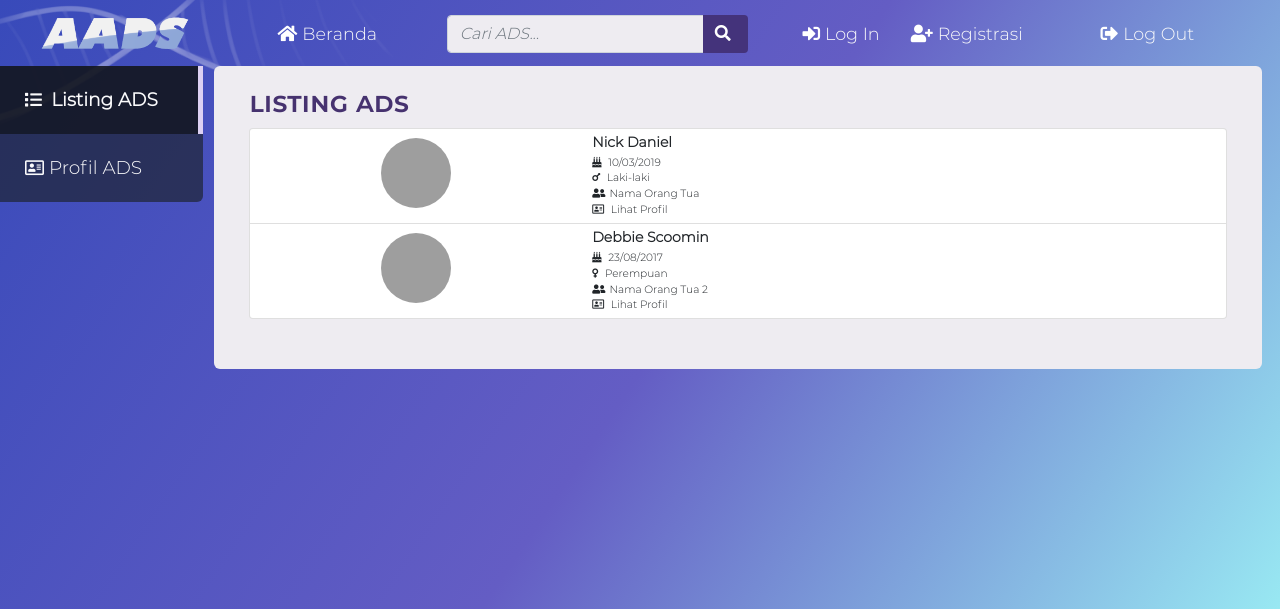
After one commit to FeisalAR/Aplikasi-AADS, a PHP site: page /listing_ads.html in a window 1280 px wide. The commit adds this page. Shown: the top 609 px of the page. Run offline with PHP 8.4, Linux system fonts and the light colour scheme; grey boxes are pictures that could not be loaded.

Commit message:
adds listing ads page

```diff
--- a/css/style.css
+++ b/css/style.css
@@ -321,61 +321,99 @@ main {
   }
 }
 
-.card {
+.artikelcard {
   font-size: 0.9em;
   border-bottom: none;
 }
 
-.card .card-body {
+.artikelcard .card-body {
   padding-bottom: 20px;
 }
 
-.card .btn {
+.artikelcard .btn {
   background-color: #44337b;
   font-size: 0.9em;
 }
 
 @media only screen and (max-width: 700px) {
-  .card .btn {
+  .artikelcard .btn {
     font-size: 0.8em;
   }
 }
 
 @media only screen and (max-width: 649px) {
-  .card .btn {
+  .artikelcard .btn {
     font-size: 0.7em;
   }
 }
 
 @media only screen and (max-width: 576px) {
-  .card .btn {
+  .artikelcard .btn {
     font-size: 1em;
   }
 }
 
-.card img {
-  width: 100%;
+.artikelcard img {
   height: 10vw;
   -o-object-fit: cover;
      object-fit: cover;
 }
 
 @media only screen and (max-width: 950px) {
-  .card img {
+  .artikelcard img {
     height: 10vw;
   }
 }
 
 @media only screen and (max-width: 768px) {
-  .card img {
+  .artikelcard img {
     height: 8vw;
   }
 }
 
 @media only screen and (max-width: 600px) {
-  .card img {
+  .artikelcard img {
     height: 40vw;
   }
+}
+
+#listingcards .card {
+  background-color: rgba(255, 255, 255, 0);
+  border: none;
+}
+
+#listingcards .list-group-item {
+  padding: 5px 20px;
+}
+
+#listingcards .list-group-item:hover {
+  background: #f1f1f1;
+}
+
+#listingcards .user-img img {
+  height: 70px;
+  width: 70px;
+}
+
+#listingcards .card-header h4 {
+  display: inline-block;
+  padding: 12px 15px 8px 15px;
+}
+
+#listingcards .card-header ul {
+  list-style: none;
+}
+
+#listingcards .search-div {
+  display: none;
+}
+
+#listingcards .user-detail {
+  font-size: 0.6em;
+}
+
+#listingcards h5 {
+  font-size: 0.8em;
 }
 
 .arsiptitle {
@@ -440,4 +478,8 @@ input[type=number]::-webkit-outer-spin-button {
   margin: 20px;
   margin-left: 0;
 }
+
+.suggestdaftar a {
+  color: #705aba;
+}
 /*# sourceMappingURL=style.css.map */
--- a/css/style.scss
+++ b/css/style.scss
@@ -246,12 +246,10 @@ body{
     }
 
     @media only screen and (max-width: 768px) {
-    //white-space: nowrap;
     font-size: 1em;
     }
 
     @media only screen and (max-width: 640px) {
-    //white-space: nowrap;
     display: block;
     }
 
@@ -288,7 +286,7 @@ body{
 main{
     background-color: $formColour;
     padding: 50px;
-    padding-top: 20px;;
+    padding-top: 20px;
     margin-right: 3%;
     margin-left: 1%;
     border-radius: 6px;
@@ -298,7 +296,7 @@ main{
         }
 }
 
-.card{
+.artikelcard{
     font-size: 0.9em;
     border-bottom: none;
     .card-body{
@@ -320,7 +318,6 @@ main{
     }
 
     img{
-        width: 100%;
         height: 10vw;
         object-fit: cover;
         @media only screen and (max-width: 950px) {
@@ -335,6 +332,41 @@ main{
         }
     }
 }
+
+#listingcards{
+    .card{
+        background-color: rgba( #fff, 0);
+        border: none;
+    }
+    .list-group-item{
+        padding: 5px 20px;
+    }
+    .list-group-item:hover{
+        background: #f1f1f1;
+    }
+    .user-img img{
+        height: 70px;
+        width: 70px;
+    }
+    .card-header h4{
+        display: inline-block;
+        padding: 12px 15px 8px 15px;
+    }
+    .card-header ul{
+        list-style: none;
+    }
+    .search-div{
+        display: none;
+    }
+    .user-detail{
+        font-size: 0.6em;
+    }
+    h5{
+        font-size: 0.8em;
+    }
+}
+
+
 
 .arsiptitle{
     margin-top: 10px;
@@ -402,4 +434,8 @@ form{
 .suggestdaftar{
     margin: 20px;
     margin-left: 0;
+
+    a{
+        color: lighten($btnColour, 20%);
+    }
 }
--- a/index.html
+++ b/index.html
@@ -171,7 +171,7 @@
 
                     <!-- Artikel Card -->
                     <div class="row card-group">
-                        <div class="c1 card">
+                        <div class="artikelcard card">
                             <img class="card-img-top" src="images/Edinburgh.jpg" alt="Card image" style="width:100%">
                             <div class="card-body">
                                 <h2 class="card-title">Artikel Satu</h2>
@@ -182,7 +182,7 @@
                             </div>
                         </div>
 
-                        <div class="c2 card">
+                        <div class="artikelcard card">
                             <img class="card-img-top" src="images/Edinburgh2.jpg" alt="Card image" style="width:100%">
                             <div class="card-body">
                                 <h2 class="card-title">Artikel Dua</h2>
@@ -193,7 +193,7 @@
                             </div>
                         </div>
 
-                        <div class="c3 card">
+                        <div class="artikelcard card">
                             <img class="card-img-top" src="images/Edinburgh3.jpg" alt="Card image" style="width:100%">
                             <div class="card-body">
                                 <h2 class="card-title">Artikel Tiga</h2>
--- /dev/null
+++ b/listing_ads.html
@@ -0,0 +1,287 @@
+<!DOCTYPE html>
+<html lang="en">
+
+<head>
+    <script src="js/jquery-3.4.1.js"></script>
+    <script src="js/bootstrap.js"></script>
+    <script src="js/popper.js"></script>
+    <link rel="stylesheet" type="text/css" href='css/bootstrap.css' />
+    <link rel="stylesheet" type="text/css" href='css/style.css' />
+    <link rel="stylesheet" href='css/all.css' />
+
+    <link rel="icon" href="favicon.ico" type="image/x-icon" />
+
+    <meta charset="UTF-8">
+    <meta name="viewport" content="width=device-width, initial-scale=1.0">
+    <title>Listing ADS - Aplikasi AADS</title>
+</head>
+
+<body>
+
+    <img class="dnapic" src="images/dnabg.png" alt="dnapic">
+    <div class="container-fluid">
+        <!-- Horizontal Navbar -->
+        <div class="nav-wrapper">
+            <nav class="navbar navbar-expand-md navbar-toggleable-md hnavbar">
+                <div class="row buttonlogo">
+                    <div class="col togglebutton">
+                        <button class="navbar-toggler navbar-toggler-right" type="button" data-toggle="collapse"
+                            data-target="#HnavbarToggler">
+                            <span class="navbar-toggler-icon"><i class="fa fa-bars"></i></span>
+                        </button>
+                    </div>
+                    <div class="col-6">
+                        <!-- Brand -->
+                        <a class="navbar-brand navbar-nav navbar-collapse" href="#">
+                            <img src="images/logo.png" alt="Logo">
+                        </a>
+                    </div>
+
+
+                </div>
+
+
+                <div class="collapse navbar-collapse" id="HnavbarToggler">
+                    <!-- Links -->
+                    <ul class="userHmenu navbar-nav d-none">
+                        <li class="nav-item">
+                            <a class="nav-link" href="index.html"><i class="icon fas fa-home"></i>Beranda</a>
+                        </li>
+                        <li class="nav-item">
+                            <a class="nav-link hactive" href="#"><i class="icon fas fa-child"></i>Kelola ADS</a>
+                        </li>
+                        <li class="nav-item">
+                            <a class="nav-link hactive" href="#"><i class="icon fas fa-tasks"></i>Kelola Program</a>
+                        </li>
+                    </ul>
+
+                    <ul class="guestHmenu navbar-nav navbar-collapse">
+                        <li class="nav-item">
+                            <a class="nav-link" href="index.html"><i class="icon fas fa-home"></i>Beranda</a>
+                        </li>
+                    </ul>
+
+                    <!-- Search form -->
+                    <form class="form-inline ml-auto navbar-nav navbar-collapse">
+                        <div class="input-group md-form form-sm form-2 pl-0">
+                            <input class="form-control my-0 py-1 red-border" type="text" placeholder="Cari ADS..."
+                                aria-label="Search">
+                            <div class="input-group-append">
+                                <button class="btn btn-success" type="submit"><i class="fas fa-search text-grey"
+                                        aria-hidden="true"></i></button>
+                            </div>
+                        </div>
+                    </form>
+
+                    <ul class="userlogin navbar-nav navbar-collapse">
+                        <li class="nav-item">
+                            <a class="nav-link" href="#"><i class="icon fas fa-sign-in-alt"></i>Log In</a>
+                        </li>
+                        <li class="nav-item">
+                            <a class="nav-link" href="registrasi.html"><i
+                                    class="icon fas fa-user-plus"></i>Registrasi</a>
+                        </li>
+                    </ul>
+                    <ul class="userlogout navbar-nav navbar-collapse">
+                        <li class="nav-item">
+                            <a class="nav-link" href="#"><i class="icon fas fa-sign-out-alt"></i>Log Out</a>
+                        </li>
+                    </ul>
+
+
+                </div>
+
+
+            </nav>
+        </div>
+    </div>
+    <!-- End of Horizontal Navbar -->
+
+    <div class="vnavcontent row">
+        <div class="col-2">
+            <!-- Vertical navbar -->
+            <div class="vertical-nav-wrapper">
+                <nav class="navbar">
+                    <ul class="userVmenu navbar-nav d-none">
+                        <li class="nav-item">
+                            <a href="#" class="nav-link vactive">
+                                <i class="icon fas fa-list"></i><span class="vmenutext">Listing ADS</span>
+                            </a>
+                        </li>
+                        <li class="nav-item">
+                            <a href="#" class="nav-link">
+                                <i class="icon fas fa-plus"></i><span class="vmenutext">Tambah ADS</span>
+                            </a>
+                        </li>
+                        <li class="nav-item">
+                            <a href="#" class="nav-link">
+                                <i class="icon fas fa-user-edit"></i><span class="vmenutext">Edit ADS</span>
+                            </a>
+                        </li>
+                        <li class="nav-item">
+                            <a href="#" class="nav-link">
+                                <i class="icon far fa-address-card"></i><span class="vmenutext">Profil ADS</span>
+                            </a>
+                        </li>
+                        <li class="nav-item">
+                            <a href="#" class="nav-link">
+                                <i class="icon far fa-address-book"></i><span class="vmenutext">Program
+                                    Individu</span>
+                            </a>
+                        </li>
+                        <li class="nav-item">
+                            <a href="#" class="nav-link">
+                                <i class="icon far fa-calendar-check"></i><span class="vmenutext">Catatan Harian</span>
+                            </a>
+                        </li>
+                        <li class="nav-item">
+                            <a href="#" class="nav-link">
+                                <i class="icon fas fa-chart-line"></i><span class="vmenutext">Laporan Capaian</span>
+                            </a>
+                        </li>
+                    </ul>
+
+                    <ul class="guestVmenu navbar-nav">
+                        <li class="nav-item">
+                            <a href="#" class="nav-link vactive">
+                                <i class="icon fas fa-list"></i>
+                                <span class="vmenutext">Listing ADS</span>
+                            </a>
+                        <li class="nav-item">
+                            <a href="#" class="nav-link">
+                                <i class="icon far fa-address-card"></i><span class="vmenutext">Profil ADS</span>
+                            </a>
+                        </li>
+                    </ul>
+
+                    <ul class="programVmenu navbar-nav d-none">
+                        <li class="nav-item">
+                            <a href="#" class="nav-link">
+                                <i class="icon fas fa-list"></i>
+                                <span class="vmenutext">Listing Program</span>
+                            </a>
+                        <li class="nav-item">
+                            <a href="tambah_program.html" class="nav-link vactive">
+                                <i class="icon far fa-plus-square"></i><span class="vmenutext">Tambah Program</span>
+                            </a>
+                        </li>
+                        <li class="nav-item">
+                            <a href="#" class="nav-link">
+                                <i class="icon far fa-edit"></i><span class="vmenutext">Edit Program</span>
+                            </a>
+                        </li>
+                    </ul>
+                </nav>
+            </div>
+            <!-- End of vertical navbar -->
+        </div>
+
+        <!-- Main content container -->
+        <div class="col">
+            <div class="container-fluid">
+                <main>
+                    <div class="row">
+                        <!-- Form Title -->
+                        <div class="col">
+                            <h1>Listing ADS</h1>
+                        </div>
+                    </div>
+
+
+                    <!-- Form fields -->
+                    <div class="row">
+                        <div class="col">
+                            <div id="listingcards">
+                                <div class="container-fluid">
+                                    <div class="row">
+                                        <div class="col-md-12 offset-md-12 col-12">
+                                            <div class="card">
+                                                <ul class="list-group" id="user-list">
+                                                    <li class="list-group-item">
+                                                        <div class="row">
+                                                            <div class="col-md-12 col-12">
+                                                                <div class="row">
+                                                                    <div
+                                                                        class="col-md-4 col-4 user-img text-center pt-1">
+                                                                        <img src="http://nicesnippets.com/demo/cs-image2.png"
+                                                                            alt="Seth Frazier"
+                                                                            class="img-responsive img-circle rounded-circle" />
+                                                                    </div>
+                                                                    <div class="col-md-8 col-8">
+                                                                        <h5 class="font-weight-bold mb-1">Nick Daniel
+                                                                        </h5>
+                                                                        <div class="user-detail">
+                                                                            <p class="m-0"><i
+                                                                                    class="fas fa-birthday-cake mr-1"
+                                                                                    aria-hidden="true"></i> 10/03/2019
+                                                                            </p>
+                                                                            <p class="m-0"><i class="fas fa-mars mr-1"
+                                                                                    aria-hidden="true"></i>
+                                                                                Laki-laki</p>
+                                                                            <p class="m-0"><i
+                                                                                    class="fa fa-user-friends mr-1"></i>Nama
+                                                                                Orang Tua</p>
+                                                                            <p class="m-0"><i
+                                                                                    class="far fa-address-card mr-1"
+                                                                                    aria-hidden="true"></i>
+                                                                                Lihat Profil</p>
+                                                                        </div>
+                                                                    </div>
+                                                                </div>
+                                                            </div>
+                                                        </div>
+                                                    </li>
+
+
+                                                    <li class="list-group-item">
+                                                        <div class="row">
+                                                            <div class="col-md-12 col-12">
+                                                                <div class="row">
+                                                                    <div
+                                                                        class="col-md-4 col-4 user-img text-center pt-1">
+                                                                        <img src="http://nicesnippets.com/demo/cs-image6.jpg"
+                                                                            alt="Debbie Schmidt"
+                                                                            class="img-responsive img-circle rounded-circle" />
+                                                                    </div>
+                                                                    <div class="col-md-8 col-8">
+                                                                        <h5 class="font-weight-bold mb-1">Debbie Scoomin
+                                                                        </h5>
+                                                                        <div class="user-detail">
+                                                                            <p class="m-0"><i
+                                                                                    class="fas fa-birthday-cake mr-1"
+                                                                                    aria-hidden="true"></i> 23/08/2017
+                                                                            </p>
+                                                                            <p class="m-0"><i class="fas fa-venus mr-1"
+                                                                                    aria-hidden="true"></i>
+                                                                                Perempuan</p>
+                                                                            <p class="m-0"><i
+                                                                                    class="fa fa-user-friends mr-1"></i>Nama
+                                                                                Orang Tua 2</p>
+                                                                            <p class="m-0"><i
+                                                                                    class="far fa-address-card mr-1"
+                                                                                    aria-hidden="true"></i>
+                                                                                Lihat Profil</p>
+                                                                        </div>
+                                                                    </div>
+                                                                </div>
+                                                            </div>
+                                                        </div>
+                                                    </li>
+                                                </ul>
+                                            </div>
+                                        </div>
+                                    </div>
+                                </div>
+                            </div>
+                        </div>
+
+                    </div> <!-- Main Container end -->
+
+                </main>
+            </div>
+        </div>
+    </div>
+    </div>
+</body>
+
+</html>
```
Also changed, not shown: images/Portrait_Placeholder.png (added), 1 other file.
